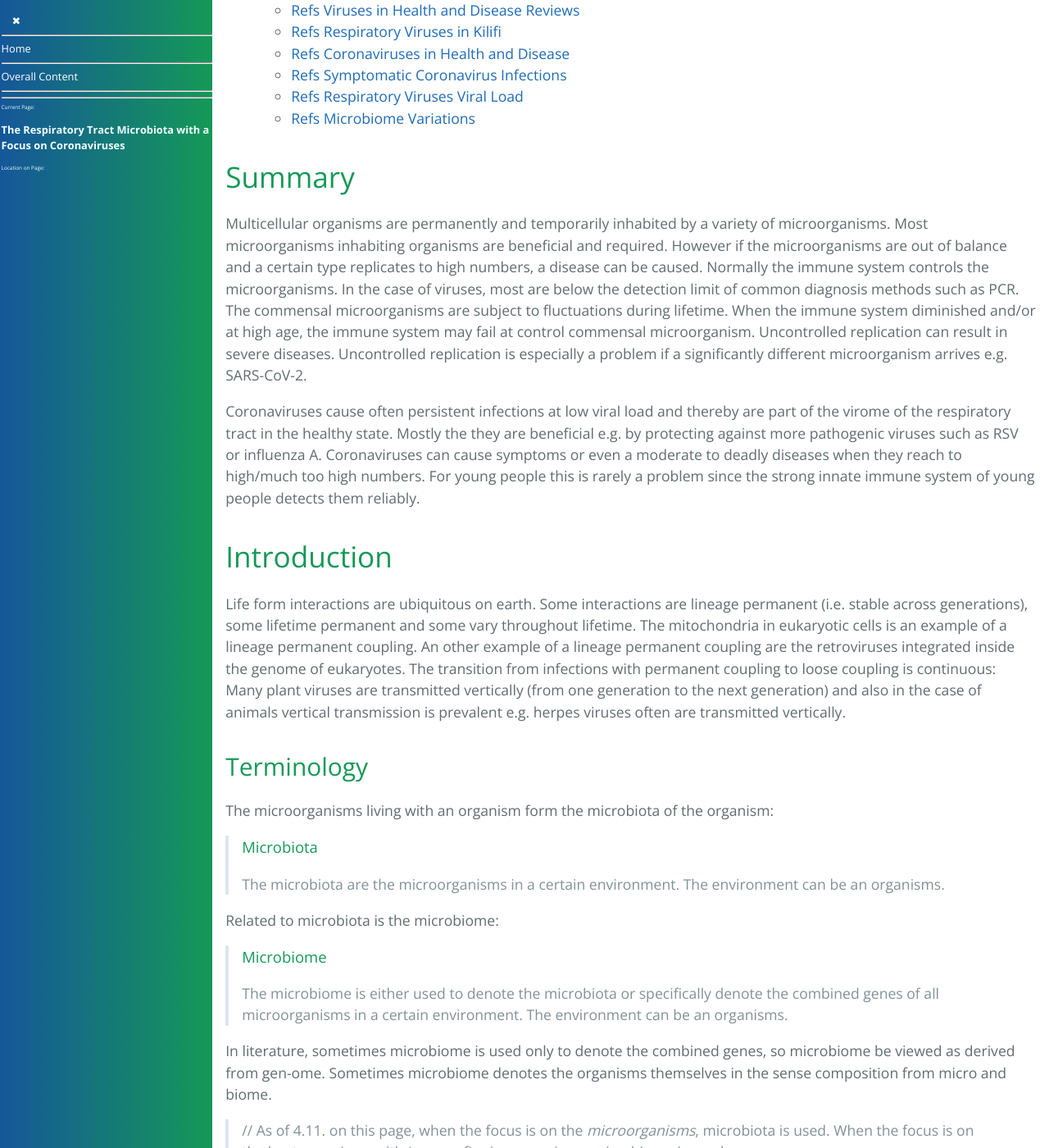
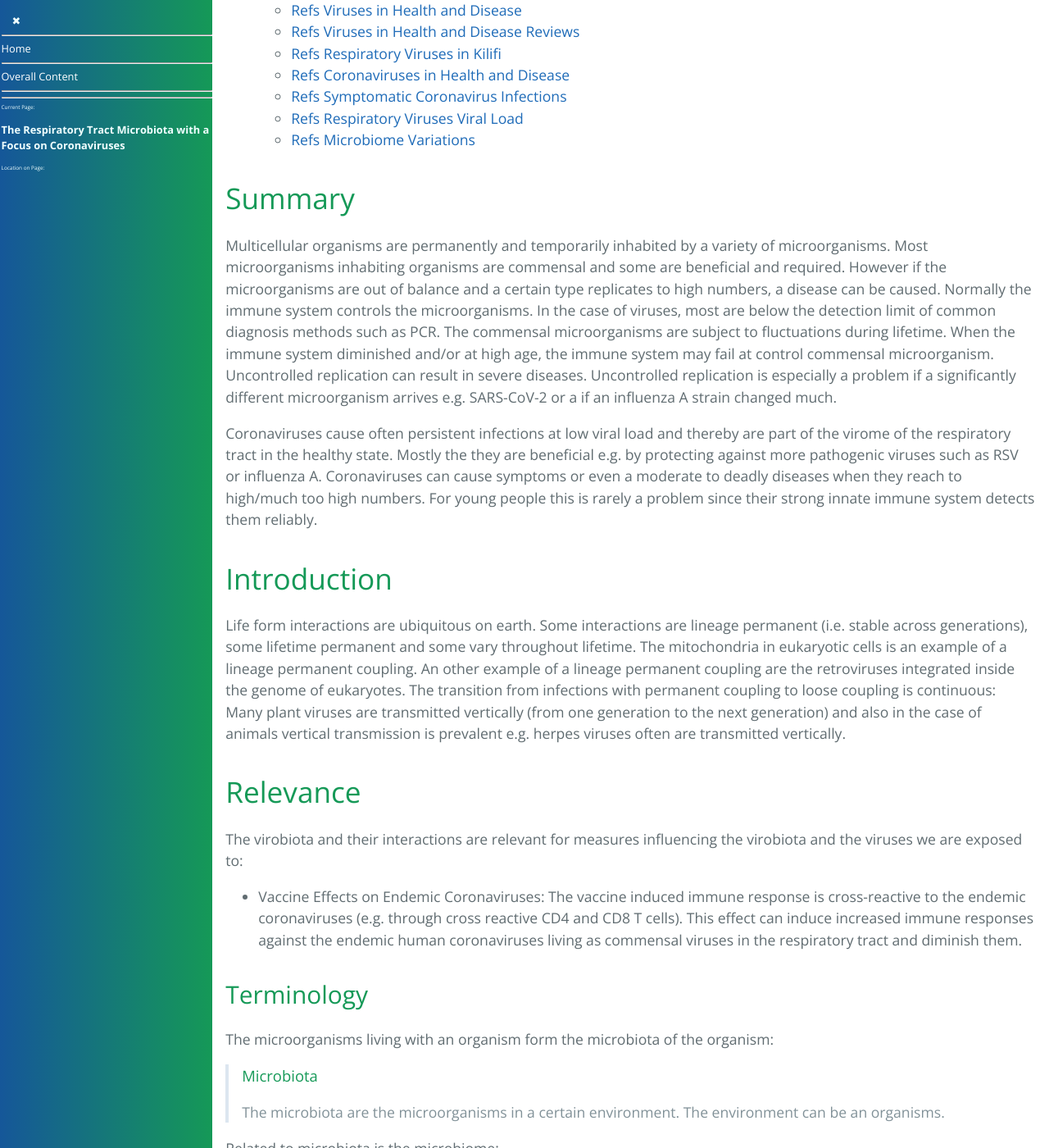
Before and after one commit to forestgrape/coronavirus, a Jekyll site: the page built from 5_epidemiological/virome.md, in a window 1280 px wide and 1400 px high, scrolled down 829 px. Shown: the whole window at 82% size. Built offline with Jekyll 4.4.1, drawn with Linux system fonts in a browser that asks for light colours; our own code applies the rules of GitHub Pages for plain Markdown files; some of the changed text lies outside the part shown.

Commit message:
formulations

```diff
--- a/5_epidemiological/virome.md
+++ b/5_epidemiological/virome.md
@@ -11,6 +11,7 @@
 
 * [Summary](#summary)
 * [Introduction](#introduction)
+* [Relevance](#relevance)
   * [Terminology](#terminology)
   * [Mucosal Microbiota](#mucosal-microbiota)
 * [Detecting Virobiota](#detecting-virobiota)
@@ -34,14 +35,20 @@
 
 
 ## Summary
-Multicellular organisms are permanently and temporarily inhabited by a variety of microorganisms. Most microorganisms inhabiting organisms are beneficial and required. However if the microorganisms are out of balance and a certain type replicates to high numbers, a disease can be caused.
-Normally the immune system controls the microorganisms. In the case of viruses, most are below the detection limit of common diagnosis methods such as PCR. The commensal microorganisms are subject to fluctuations during lifetime. When the immune system diminished and/or at high age, the immune system may fail at control commensal microorganism. Uncontrolled replication can result in severe diseases. Uncontrolled replication is especially a problem if a significantly different microorganism arrives e.g. SARS-CoV-2.
+Multicellular organisms are permanently and temporarily inhabited by a variety of microorganisms. Most microorganisms inhabiting organisms are commensal and some are beneficial and required. However if the microorganisms are out of balance and a certain type replicates to high numbers, a disease can be caused.
+Normally the immune system controls the microorganisms. In the case of viruses, most are below the detection limit of common diagnosis methods such as PCR. The commensal microorganisms are subject to fluctuations during lifetime. When the immune system diminished and/or at high age, the immune system may fail at control commensal microorganism. Uncontrolled replication can result in severe diseases. Uncontrolled replication is especially a problem if a significantly different microorganism arrives e.g. SARS-CoV-2 or a if an influenza A strain changed much.
 
-Coronaviruses cause often persistent infections at low viral load and thereby are part of the virome of the respiratory tract in the healthy state. Mostly the they are beneficial e.g. by protecting against more pathogenic viruses such as RSV or influenza A. Coronaviruses can cause symptoms or even a moderate to deadly diseases when they reach to high/much too high numbers. For young people this is rarely a problem since the strong innate immune system of young people detects them reliably.
+Coronaviruses cause often persistent infections at low viral load and thereby are part of the virome of the respiratory tract in the healthy state. Mostly the they are beneficial e.g. by protecting against more pathogenic viruses such as RSV or influenza A. Coronaviruses can cause symptoms or even a moderate to deadly diseases when they reach to high/much too high numbers. For young people this is rarely a problem since their strong innate immune system detects them reliably.
+
 
 
 ## Introduction
 Life form interactions are ubiquitous on earth. Some interactions are lineage permanent (i.e. stable across generations), some lifetime permanent and some vary throughout lifetime. The mitochondria in eukaryotic cells is an example of a lineage permanent coupling. An other example of a lineage permanent coupling are the retroviruses integrated inside the genome of eukaryotes. The transition from infections with permanent coupling to loose coupling is continuous: Many plant viruses are transmitted vertically (from one generation to the next generation) and also in the case of animals vertical transmission is prevalent e.g. herpes viruses often are transmitted vertically.
+
+
+## Relevance
+The virobiota and their interactions are relevant for measures influencing the virobiota and the viruses we are exposed to:
+* Vaccine Effects on Endemic Coronaviruses: The vaccine induced immune response is cross-reactive to the endemic coronaviruses (e.g. through cross reactive CD4 and CD8 T cells). This effect can induce increased immune responses against the endemic human coronaviruses living as commensal viruses in the respiratory tract and diminish them.
 
 
 
```
Also changed, not shown: other parts of 5_epidemiological/virome.md (+2 -2 lines).
